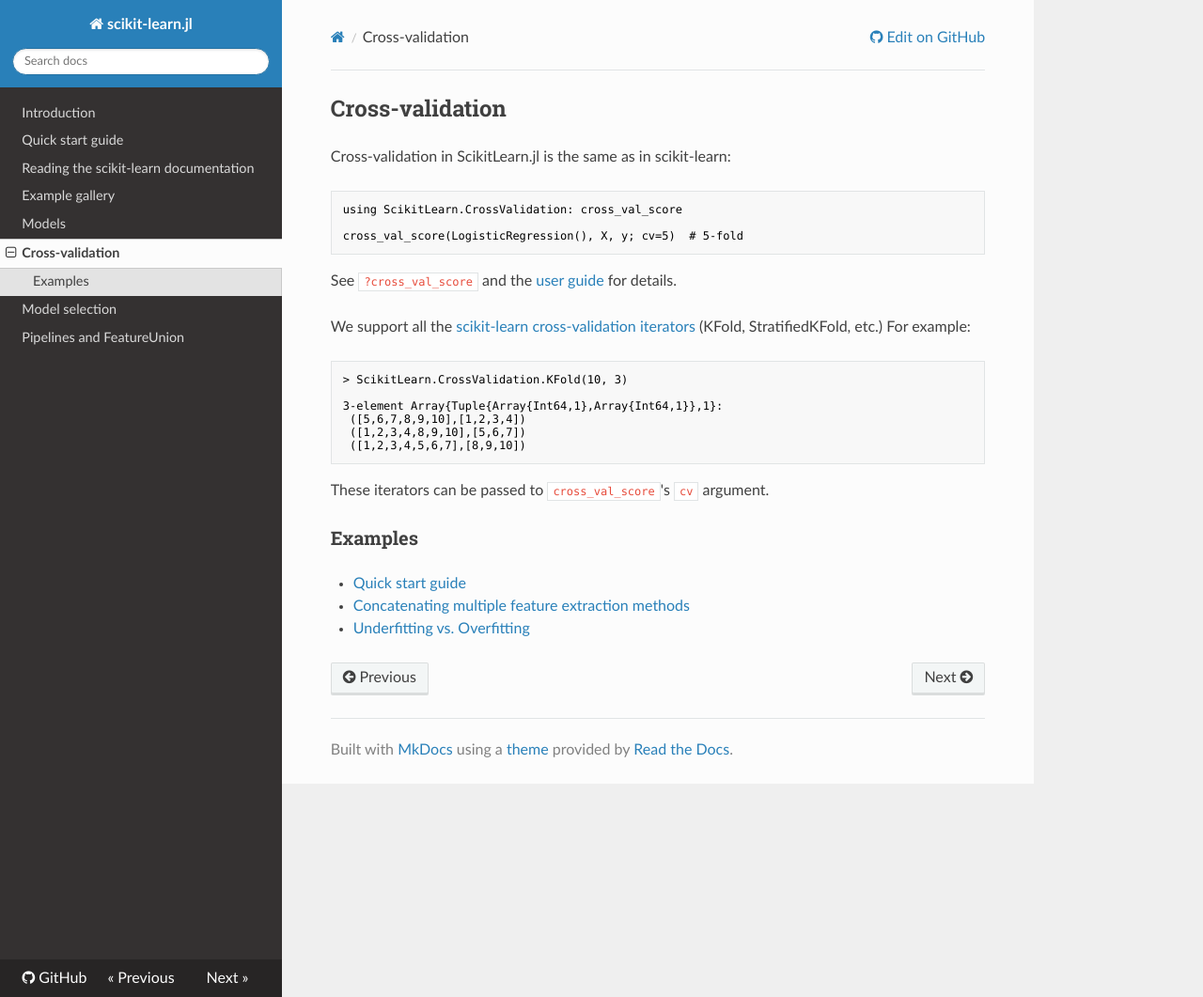
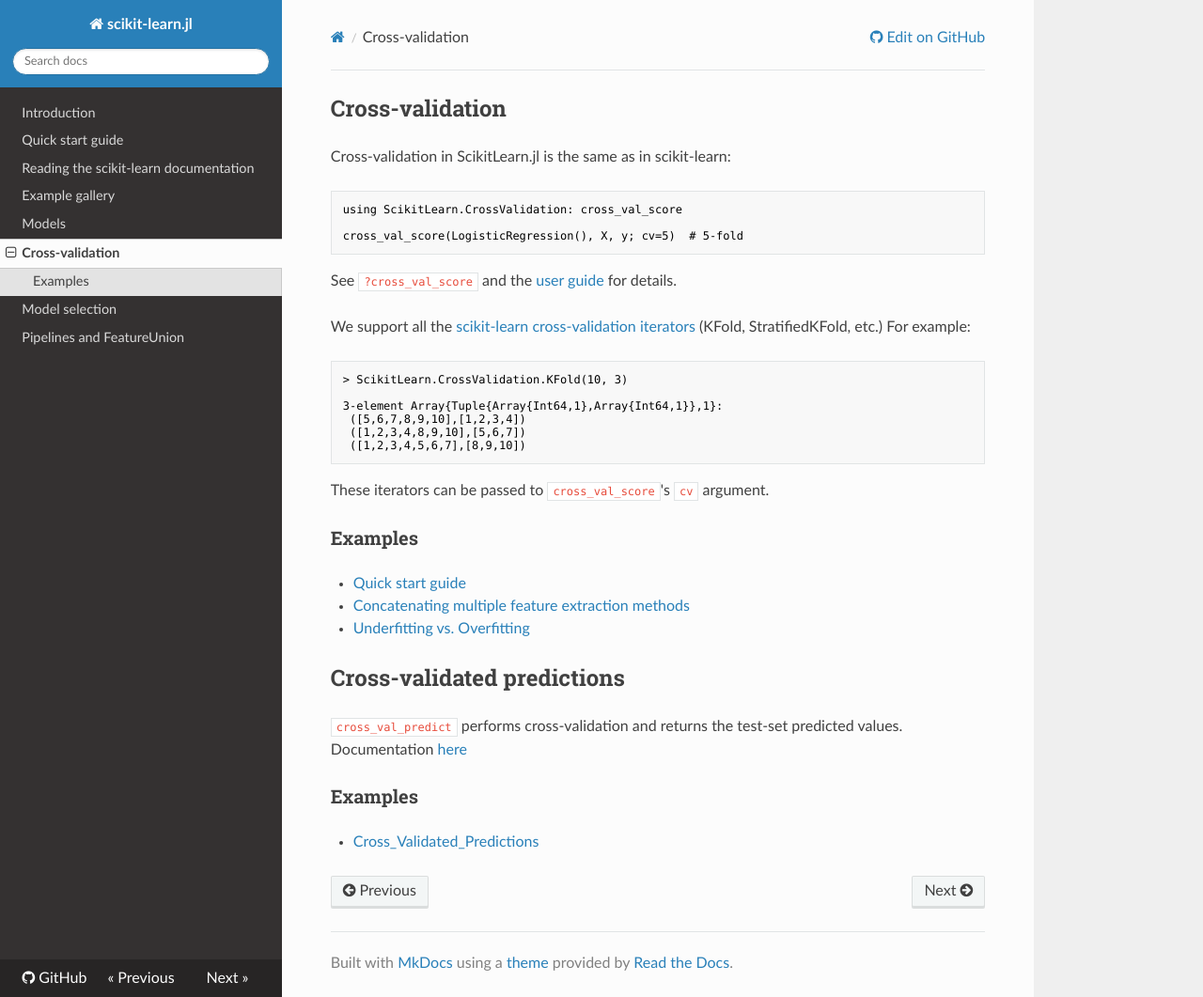
Before and after one commit to cstjean/ScikitLearn.jl, an MkDocs documentation site: the page built from docs/cross_validation.md, in a window 1280 px wide and 1061 px high. Shown: the whole window at 94% size. Built offline with MkDocs 1.6.1, drawn with Linux system fonts in a browser that asks for light colours; nearby versions of some CDN libraries; old or Windows-style settings are respelled for this version of MkDocs.

Commit message:
Defined CompositeEstimator

```diff
--- a/docs/cross_validation.md
+++ b/docs/cross_validation.md
@@ -30,3 +30,12 @@ These iterators can be passed to `cross_val_score`'s `cv` argument.
 - [Quick start guide](quickstart.md)
 - [Concatenating multiple feature extraction methods](https://github.com/cstjean/ScikitLearn.jl/blob/master/examples/Feature_Stacker.ipynb)
 - [Underfitting vs. Overfitting](https://github.com/cstjean/ScikitLearn.jl/blob/master/examples/Underfitting_vs_Overfitting.ipynb)
+
+## Cross-validated predictions
+
+`cross_val_predict` performs cross-validation and returns the test-set predicted
+values. Documentation [here](http://scikit-learn.org/stable/modules/generated/sklearn.cross_validation.cross_val_predict.html)
+
+### Examples
+
+- [Cross_Validated_Predictions](https://github.com/cstjean/ScikitLearn.jl/blob/master/examples/Cross_Validated_Predictions.ipynb)
```
Also changed, not shown: TODO.md (+3 -3 lines), 4 other files.
